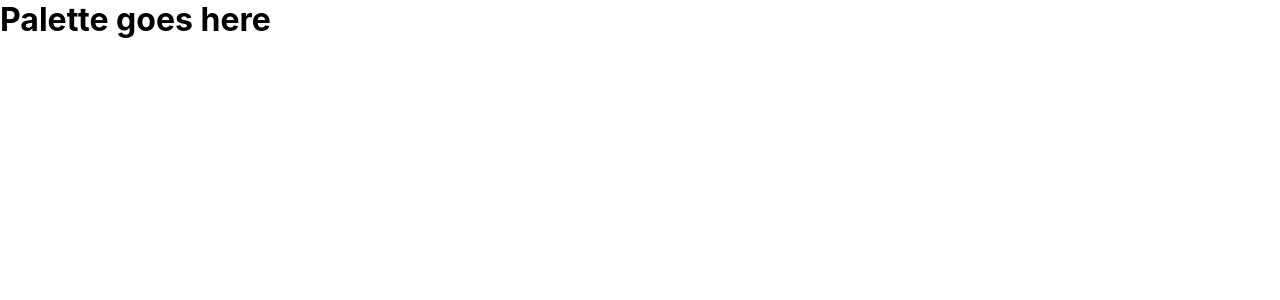
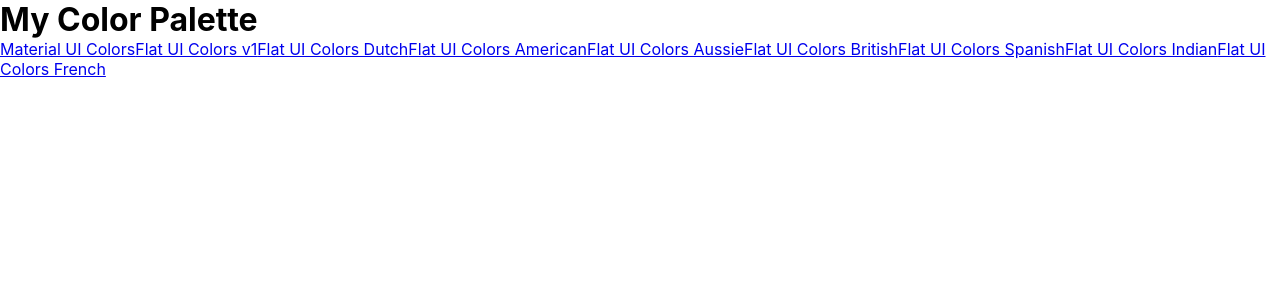
Before and after one commit to florxgomez/react-colors, a React (Create React App) app: page / in a window 1280 px wide. Shown: the top 300 px of the page. Built offline with nearby package versions, Linux system fonts and the light colour scheme.

Commit message:
add PaletteList component and Links

```diff
--- a/src/App.js
+++ b/src/App.js
@@ -1,5 +1,6 @@
 import React from 'react';
 import { Route, Switch } from 'react-router-dom';
+import PaletteList from './components/PaletteList';
 import Palette from './components/Palette';
 import seedPalettes from './seedPalettes';
 import { generatePalette } from './colorHelpers';
@@ -10,7 +11,11 @@
   };
   return (
     <Switch>
-      <Route exact path="/" render={() => <h1>Palette goes here</h1>} />
+      <Route
+        exact
+        path="/"
+        render={() => <PaletteList palettes={seedPalettes} />}
+      />
       <Route
         exact
         path="/palette/:id"
--- a/src/components/NavBar.js
+++ b/src/components/NavBar.js
@@ -1,4 +1,5 @@
 import React, { useState } from 'react';
+import { Link } from 'react-router-dom';
 import Select from '@material-ui/core/Select';
 import MenuItem from '@material-ui/core/MenuItem';
 import SnackBar from '@material-ui/core/Snackbar';
@@ -25,7 +26,7 @@
   return (
     <header className="navbar">
       <div className="logo">
-        <a href="/">My Color Palette</a>
+        <Link to="/">My Color Palette</Link>
       </div>
       <div className="slider-container">
         <span>Level: {level}</span>
@@ -62,7 +63,9 @@
         anchorOrigin={{ vertical: 'bottom', horizontal: 'left' }}
         open={open}
         autoHideDuration={3000}
-        message={<span id="message-id">Format changed to {format.toUpperCase()}</span>}
+        message={
+          <span id="message-id">Format changed to {format.toUpperCase()}</span>
+        }
         ContentProps={{ 'arial-describedby': 'message-id' }}
         onClose={closeSnackBar}
         action={[
--- /dev/null
+++ b/src/components/PaletteList.js
@@ -0,0 +1,15 @@
+import React from 'react';
+import { Link } from 'react-router-dom';
+
+const PaletteList = ({ palettes }) => {
+  return (
+    <div>
+      <h1>My Color Palette</h1>
+      {palettes.map((palette) => (
+        <Link to={`/palette/${palette.id}`}>{palette.paletteName}</Link>
+      ))}
+    </div>
+  );
+};
+
+export default PaletteList;
```
